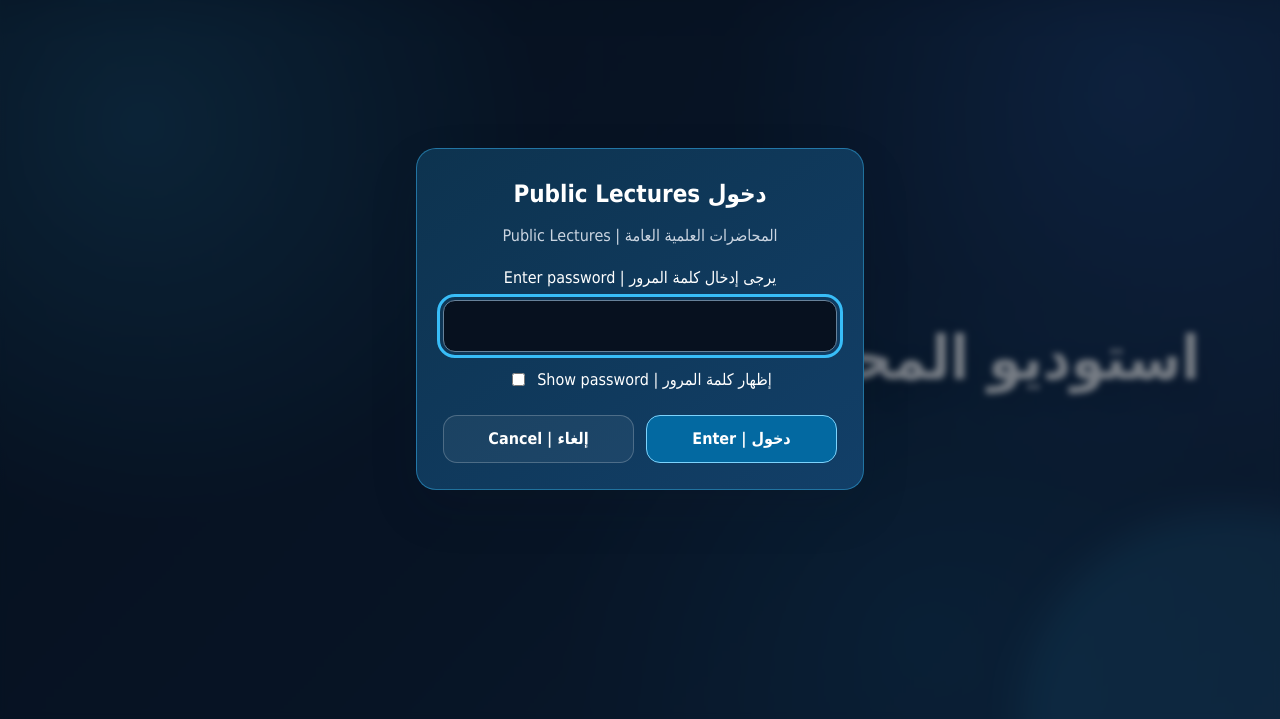
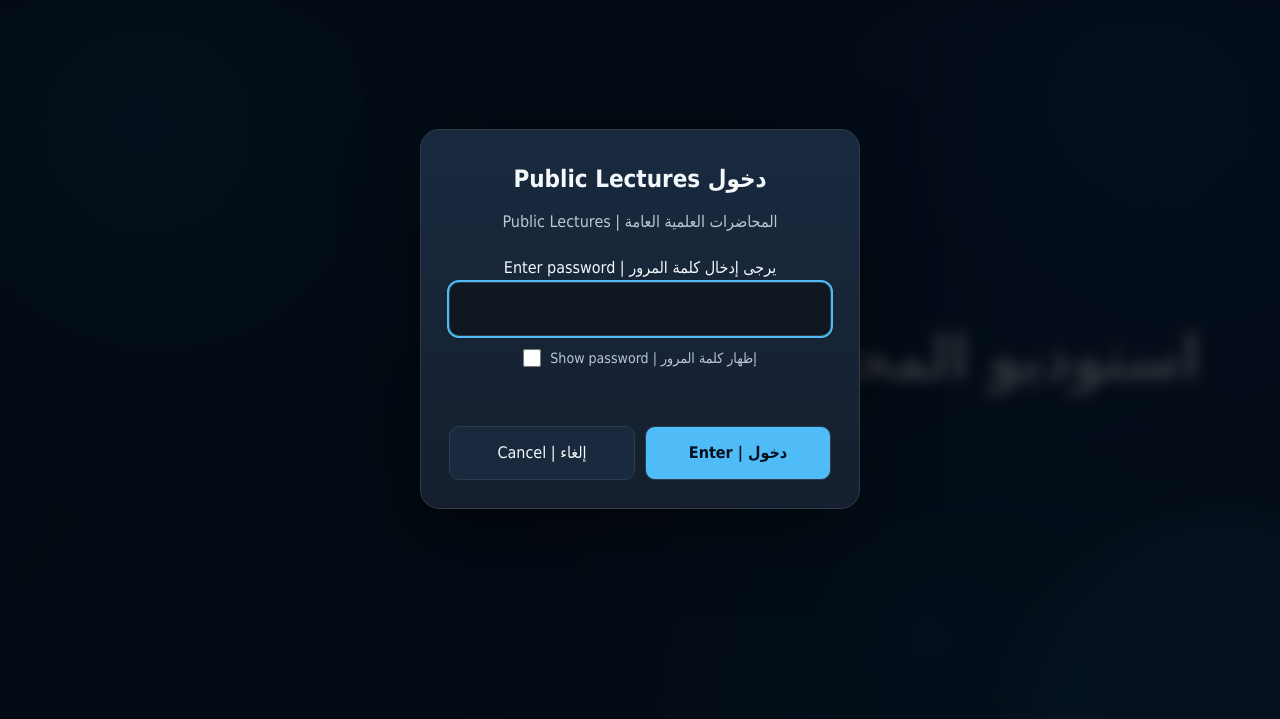
Before and after one commit to aoussgabash/homepage, a plain HTML site: page public-lectures.html in a window 1280 px wide. Shown: the part 81-800 px from the top of the page. Drawn offline with Linux system fonts and the light colour scheme.

Commit message:
Match public lecture login dialog to course access reference

```diff
--- a/public-lectures.html
+++ b/public-lectures.html
@@ -9,23 +9,23 @@ main.hero{flex:1}main.hero h1{font-size:clamp(2rem,6vw,3.8rem);line-height:1.4;l
 #library details{margin:.75rem 0 1.5rem}#library summary{font-size:clamp(1.2rem,3vw,1.65rem);font-weight:700;cursor:pointer}
 #library p{margin:.8rem 0}#library small{color:#7dd3fc}
 button,input{font:inherit}button{cursor:pointer}
-.ag-access-dialog{width:min(28rem,calc(100% - 2rem));max-height:90vh;overflow:auto;text-align:center;min-height:0;display:block;transform:none!important;box-shadow:var(--shadow)}
-dialog::backdrop{background:rgba(7,17,31,.55);backdrop-filter:blur(3px)}
-.ag-access-dialog h2{margin:0;font-size:1.5rem}.ag-access-dialog p{margin:.5rem 0 1rem}
-#pw{display:block;width:100%;margin:.5rem 0 .9rem;padding:.75rem 1rem;border:1px solid #67829a;border-radius:12px;background:var(--bg);color:white;direction:ltr}
-:focus-visible{outline:3px solid var(--accent);outline-offset:3px}.ag-password-toggle{display:inline-flex;align-items:center;gap:.55rem;cursor:pointer}.ag-password-toggle input{accent-color:var(--accent)}
-.ag-access-actions{display:flex;gap:.75rem}.ag-access-actions button{flex:1}.ag-access-dialog #msg{color:#fecaca}.ag-access-error:empty{display:none}
-.ag-access-actions{margin-top:1.25rem}.button.primary{background:#0369a1;border:1px solid #7dd3fc}.download{margin:.5rem 0}
+.ag-access-dialog{--panel:#192a3f;--panel2:#151f2d;--line:#2c3b4e;--bg:#0f1721;--text:#f4f8fb;--muted:#b9c7d6;--blue:#4fbbf7;color:var(--text);font:1rem/1.75 Arial,Tahoma,sans-serif;max-height:calc(100dvh - 36px);overflow:auto}
+dialog::backdrop{background:rgba(2,8,15,.82);backdrop-filter:blur(7px)}
+.ag-access-dialog .ag-password-toggle{display:inline-flex;align-items:center;justify-content:center;gap:9px;margin:12px auto 2px;color:var(--muted);cursor:pointer;font-size:.88rem;line-height:1.5;flex-wrap:wrap}.ag-access-dialog .ag-password-toggle input[type="checkbox"]{appearance:auto;width:18px;height:18px;min-width:18px;margin:0;padding:0;border:0;border-radius:3px;accent-color:var(--blue);flex:none}.ag-access-dialog input#ag-access-password{width:100%}
+.ag-access-dialog{width:min(440px,calc(100% - 36px));padding:28px;background:linear-gradient(180deg,var(--panel),var(--panel2));border:1px solid var(--line);border-radius:19px;box-shadow:0 25px 70px rgba(0,0,0,.5);text-align:center}
+.ag-access-dialog h2{margin:0 0 6px}.ag-access-dialog p{color:var(--muted);margin:8px 0 18px}.ag-access-dialog input{width:100%;font:inherit;background:var(--bg);color:var(--text);border:1px solid var(--line);border-radius:10px;padding:12px;direction:ltr;text-align:left}.ag-access-dialog input:focus{outline:2px solid var(--blue)}.ag-access-actions{display:flex;gap:10px;margin-top:16px}.ag-access-actions button{flex:1;padding:12px;border-radius:10px;font:inherit;cursor:pointer;border:1px solid var(--line);background:var(--panel);color:var(--text)}.ag-access-actions button[type=submit]{background:var(--blue);color:#06101c;font-weight:bold}.ag-access-error{min-height:1.6em;color:#fca5a5!important;margin:8px 0!important}
+.ag-access-dialog h2{font-size:1.5rem;line-height:1.75}.ag-access-dialog input:focus{outline-offset:0}.ag-access-dialog #pw{display:block}
+.button.primary{background:#0369a1;border:1px solid #7dd3fc}.download{margin:.5rem 0}
 </style></head><body>
 <header class="site-header" dir="ltr"><div class="container nav-wrap"><a class="brand brand-identity" href="/" aria-label="AG academic homepage | الصفحة الأكاديمية الرئيسية">
         <img class="brand-logo" src="assets/brand/AG.svg" width="52" height="52" alt="AG Academic Ecosystem logo | شعار منظومة AG الأكاديمية">
         <span class="brand-code"><span class="ag">AG</span></span>
         <span class="brand-name">Aouss Gabash</span>
-      </a><a class="portal-link" href="/#projects" lang="ar">البوابة الأكاديمية</a></div></header><main class="hero"><div class="container"><h1>استوديو المحاضرات</h1><dialog class="ag-access-dialog project-card featured" id="login" dir="ltr" aria-labelledby="login-title"><form id="gate">
+      </a><a class="portal-link" href="/#projects" lang="ar">البوابة الأكاديمية</a></div></header><main class="hero"><div class="container"><h1>استوديو المحاضرات</h1><dialog class="ag-access-dialog" id="login" dir="ltr" aria-labelledby="login-title"><form id="gate">
 <h2 id="login-title" lang="ar" dir="rtl">دخول <bdi lang="en" dir="ltr">Public Lectures</bdi></h2><p>Public Lectures | المحاضرات العلمية العامة</p>
 <label for="pw">Enter password | يرجى إدخال كلمة المرور</label><input id="pw" autofocus type="password" required spellcheck="false" autocomplete="current-password">
 <label class="ag-password-toggle"><input id="visible" type="checkbox">Show password | إظهار كلمة المرور</label>
-<p class="ag-access-error" id="msg" role="alert"></p><div class="ag-access-actions"><button class="button secondary" type="button" id="cancel">Cancel | إلغاء</button><button class="button primary" type="submit">Enter | دخول</button></div></form></dialog>
+<p class="ag-access-error" id="msg" role="alert"></p><div class="ag-access-actions"><button type="button" id="cancel">Cancel | إلغاء</button><button type="submit">Enter | دخول</button></div></form></dialog>
 <section id="library" class="project-card" hidden></section></div></main><footer class="site-footer">
   <div class="container footer-wrap ag-global-footer">
     <span>© 2026 Dr.-Ing. Aouss Gabash | <span lang="ar" dir="rtl">الدكتور المهندس أوس غباش</span></span>
```
